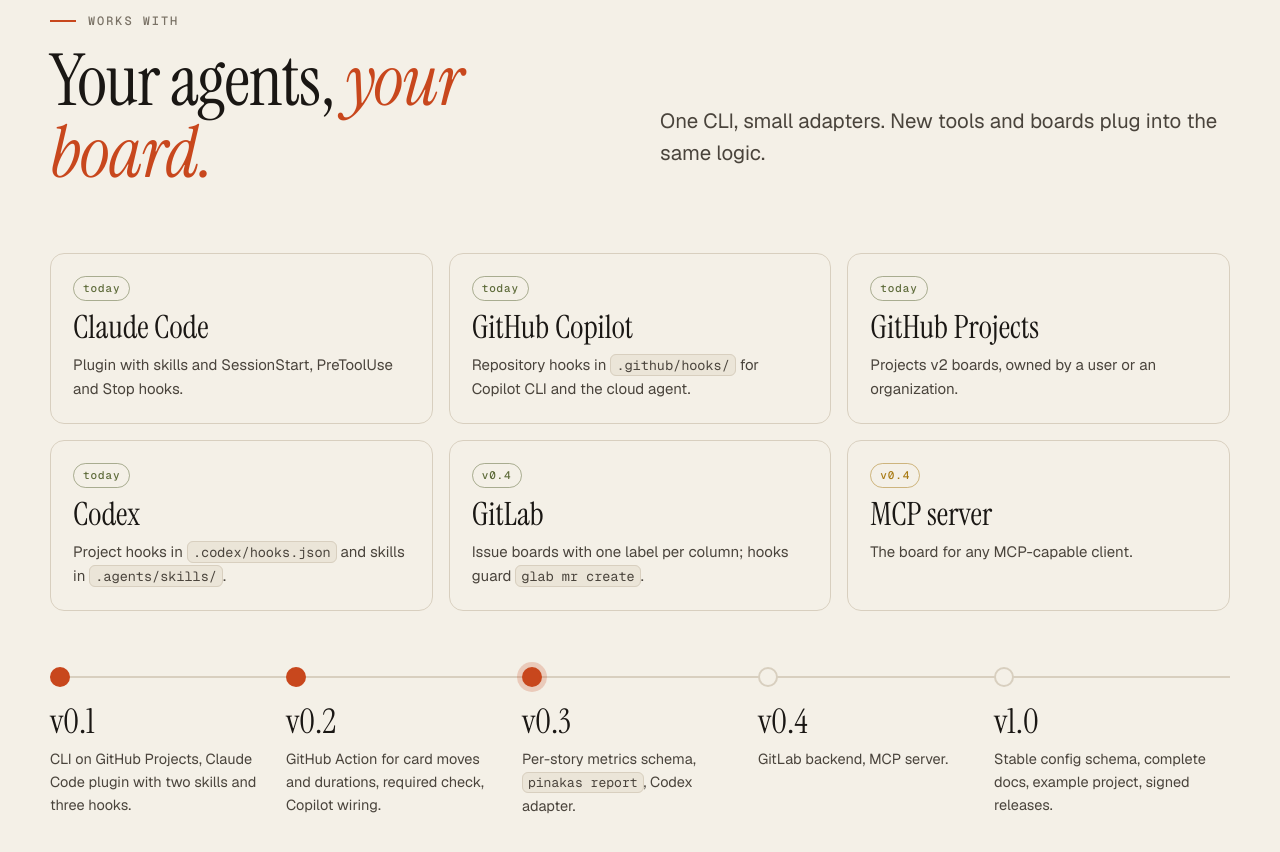
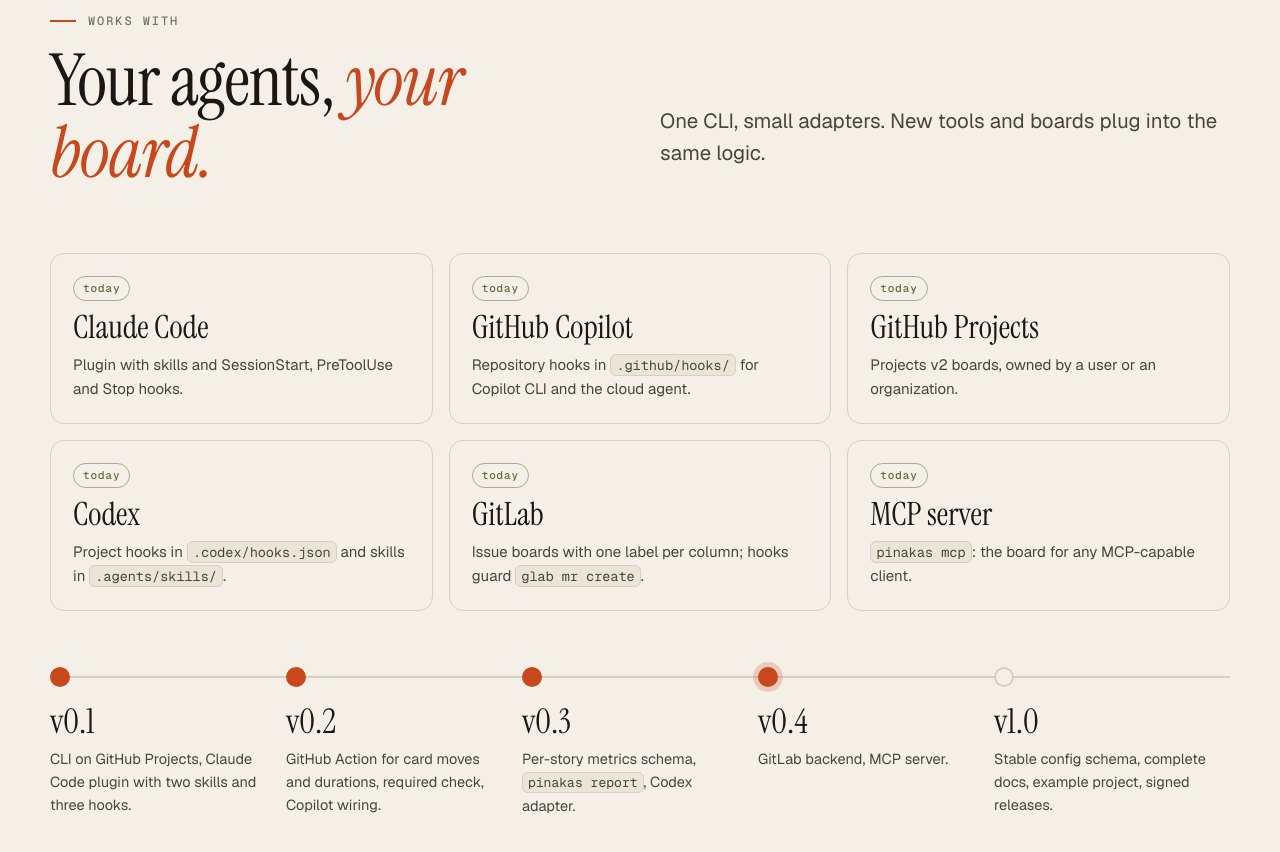
Before and after one commit to mmornati/pinakas, a plain HTML site: page site/index.html in a window 1280 px wide. Shown: the part 8332-9184 px from the top of the page. Drawn offline with nearby package versions, Linux system fonts and the light colour scheme.

Commit message:
Prepare v0.4.0
Changelog entry, version pins, plugin manifest, roadmap and site at
v0.4.0.

Co-Authored-By: Claude Opus 5.5 <noreply@anthropic.com>
Claude-Session: https://claude.ai/code/session_01TAigdHBT8XFzCgrUUrzy7H

```diff
--- a/site/index.html
+++ b/site/index.html
@@ -220,7 +220,7 @@ acme/app#47  31 min      97000   <span class="g">yes</span>         1 h 40     0
           <p class="lede" style="margin:18px 0 22px">When a bug traces back to a delivered story, link them. The report counts defects found within 30 days of delivery, and the defect rate only uses stories whose window has ended.</p>
           <div class="code"><pre>pinakas defect 41 57   <span class="c"># bug #57 came from story #41</span></pre><button class="copy" type="button" data-copy>copy</button></div>
           <p class="term-cap" style="margin-top:22px">The Action posts it weekly to the job summary:</p>
-          <div class="code" style="margin-top:10px"><pre>- uses: mmornati/pinakas@v0.3.1
+          <div class="code" style="margin-top:10px"><pre>- uses: mmornati/pinakas@v0.4.0
   with:
     command: report
     args: --since 7d
@@ -268,14 +268,14 @@ pinakas status</pre><button class="copy" type="button" data-copy>copy</button></
         <div class="tool"><span class="tag ok">today</span><h3>GitHub Copilot</h3><p>Repository hooks in <code>.github/hooks/</code> for Copilot CLI and the cloud agent.</p></div>
         <div class="tool"><span class="tag ok">today</span><h3>GitHub Projects</h3><p>Projects v2 boards, owned by a user or an organization.</p></div>
         <div class="tool"><span class="tag ok">today</span><h3>Codex</h3><p>Project hooks in <code>.codex/hooks.json</code> and skills in <code>.agents/skills/</code>.</p></div>
-        <div class="tool"><span class="tag ok">v0.4</span><h3>GitLab</h3><p>Issue boards with one label per column; hooks guard <code>glab mr create</code>.</p></div>
-        <div class="tool"><span class="tag next">v0.4</span><h3>MCP server</h3><p>The board for any MCP-capable client.</p></div>
+        <div class="tool"><span class="tag ok">today</span><h3>GitLab</h3><p>Issue boards with one label per column; hooks guard <code>glab mr create</code>.</p></div>
+        <div class="tool"><span class="tag ok">today</span><h3>MCP server</h3><p><code>pinakas mcp</code>: the board for any MCP-capable client.</p></div>
       </div>
       <ol class="road rv" aria-label="Roadmap">
         <li class="done"><b>v0.1</b><p>CLI on GitHub Projects, Claude Code plugin with two skills and three hooks.</p></li>
         <li class="done"><b>v0.2</b><p>GitHub Action for card moves and durations, required check, Copilot wiring.</p></li>
-        <li class="done now"><b>v0.3</b><p>Per-story metrics schema, <code>pinakas report</code>, Codex adapter.</p></li>
-        <li><b>v0.4</b><p>GitLab backend, MCP server.</p></li>
+        <li class="done"><b>v0.3</b><p>Per-story metrics schema, <code>pinakas report</code>, Codex adapter.</p></li>
+        <li class="done now"><b>v0.4</b><p>GitLab backend, MCP server.</p></li>
         <li><b>v1.0</b><p>Stable config schema, complete docs, example project, signed releases.</p></li>
       </ol>
     </div>
```
Also changed, not shown: site/docs/index.html (+4 -4 lines), plugin/.claude-plugin/plugin.json, 4 other files.
